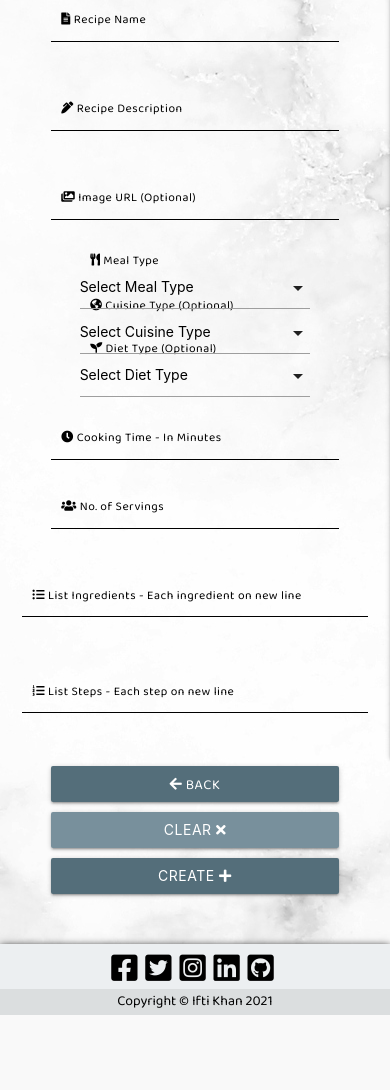
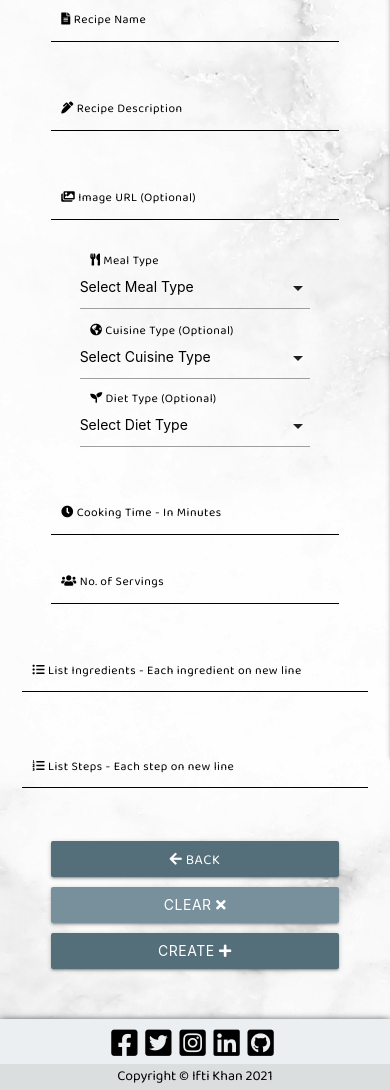
Before and after one commit to ifti-khan/cookbook, a Flask app: page /add_recipe in a window 390 px wide. Shown: the part 146-1236 px from the top of the page. Before the commit the page ends 1161 px from the top, so only its background shows below. Run offline with Flask 2, Linux system fonts and the light colour scheme; the visitor is signed in with stand-in values (Sample User, id 1); data that the repository does not hold is empty; some libraries are stand-ins or nearby versions.

Commit message:
mod: edit recipe comments done, input field pos adjustment

```diff
--- a/static/css/responsive.css
+++ b/static/css/responsive.css
@@ -100,11 +100,6 @@
     .select-wrapper .caret {
         top: 10px;
         margin: 0;
-    }
-
-    .select-wrapper
-    input.select-dropdown {
-        margin-bottom: 0px;
     }
 
 }
@@ -244,11 +239,6 @@
         margin: 0;
     }
 
-    .select-wrapper
-    input.select-dropdown {
-        margin-bottom: 0px;
-    }
-
     .cont_modal .modal-content {
         padding-bottom: 0;
     }
```
Also changed, not shown: templates/edit_recipe.html (+9 -1 lines).
